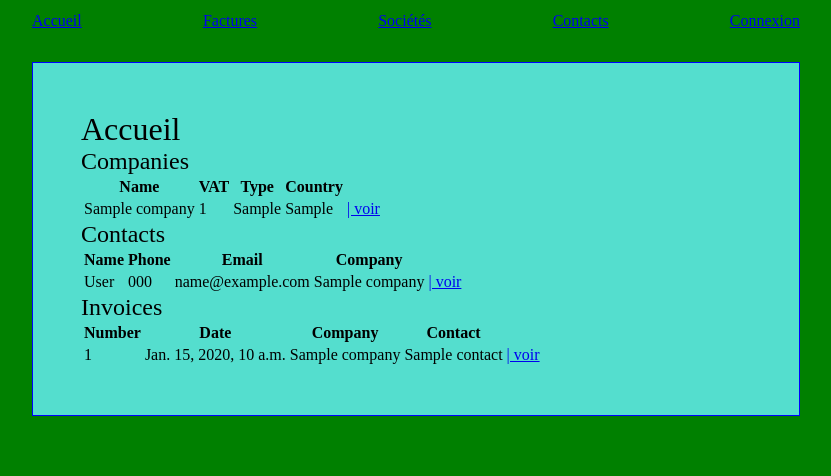
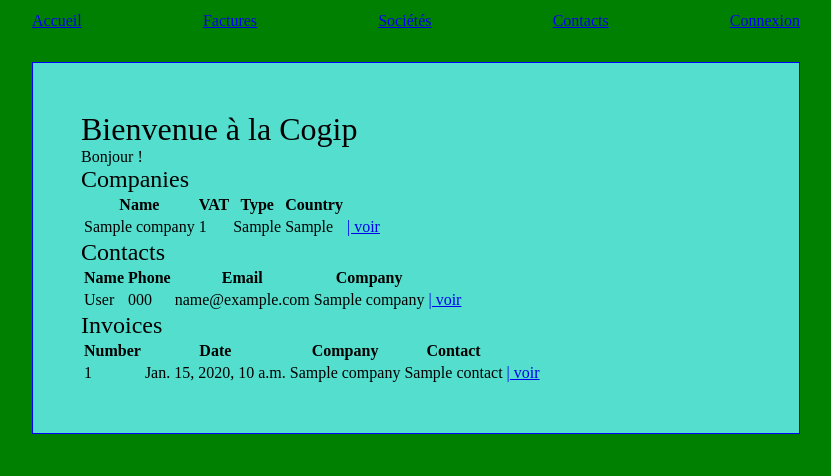
Before and after one commit to kalonjis/cogip_django, a Django app: template office/templates/office/home.html in a window 1280 px wide. Shown: the part 324-800 px from the top of the page, without its empty margins (224-1055 px from the left). Run offline with Django 4.2, Linux system fonts and the light colour scheme; the template is opened without the code that fills it: most values are stand-ins (such as "Sample title", 1, 10 or a date in 2020).

Commit message:
welcome message in home html

```diff
--- a/office/templates/office/home.html
+++ b/office/templates/office/home.html
@@ -3,14 +3,20 @@
     {% block title %}<title>Accueil</title>  {% endblock %}
 
     {% block content %}
-    <h1>Accueil</h1>
+    <h1>Bienvenue à la Cogip</h1>
 
     {% if request.user.is_authenticated %}
+    <p>
+        Bonjour {{ request.user.username }} ! <br/>
+        Que souhaitez-vous faire aujourd'hui ?
+    </p>
     <ul>
         <a href="{% url 'office:invoice-create' %}"><li>+ nouvelle factures</li></a>
         <a href="{% url 'office:contact-create' %}"><li>+ nouveau contact</li></a>
         <a href="{% url 'office:company-create' %}"><li>+ nouvelle société</li></a>
     </ul>
+    {% else %}
+        <p>Bonjour !</p>
     {% endif %}
 
     <div>
```
